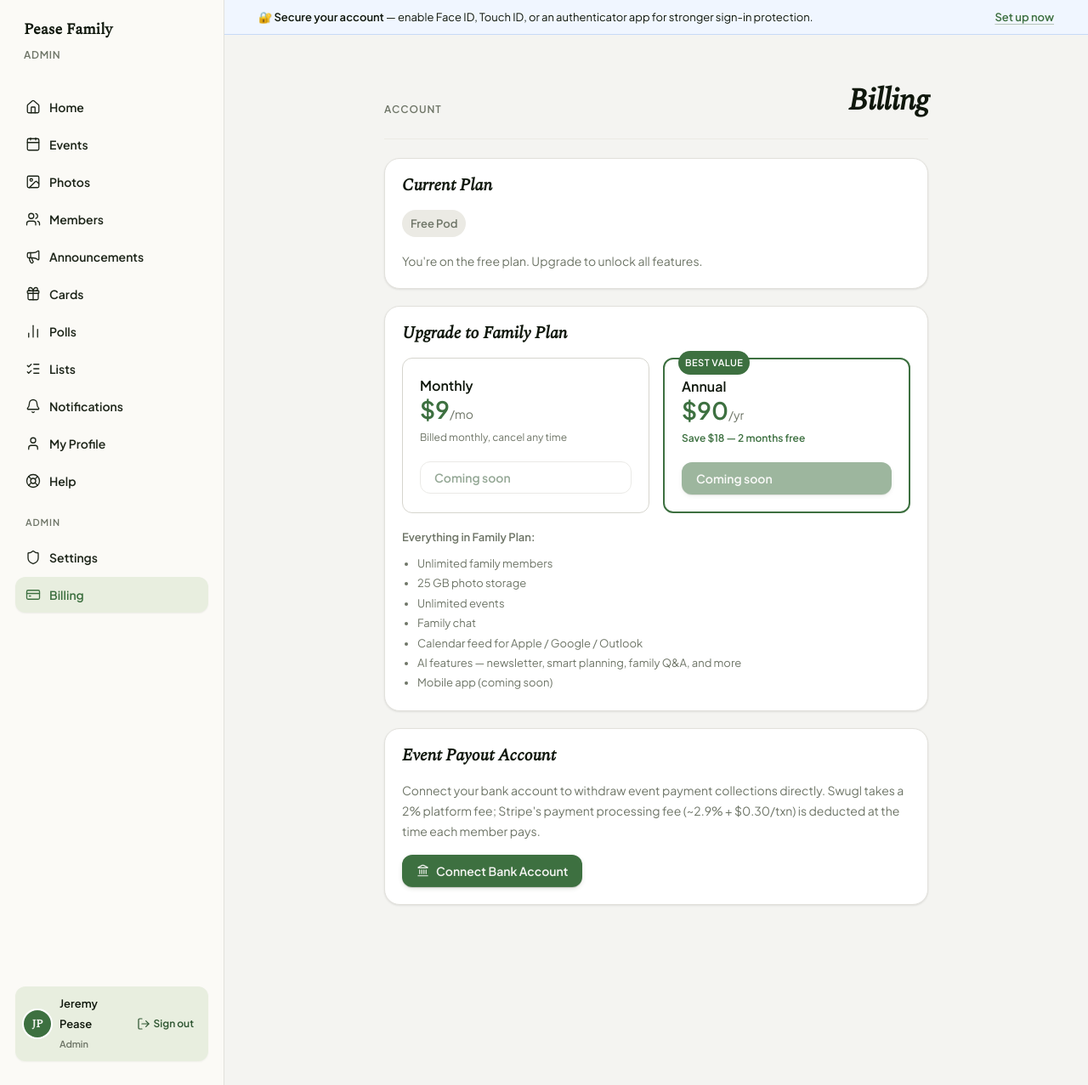
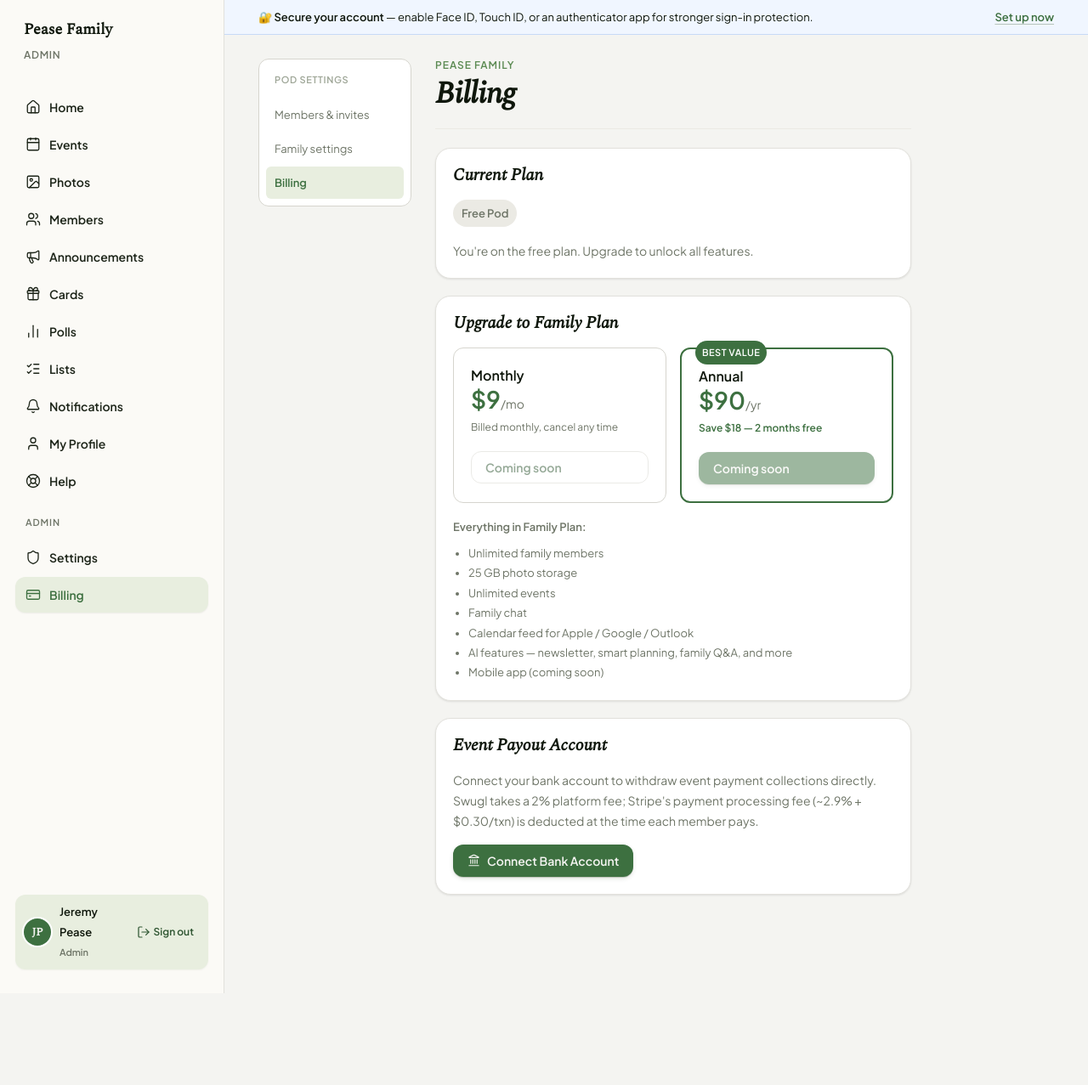
Before and after one commit to jeremypease/swugl, a Flask app: page /billing in a window 1280 px wide. Shown: the part 65-1342 px from the top of the page at 85% size. After the commit the page ends 1234 px from the top, so only its background shows below. Run offline with Flask 3, Linux system fonts and the light colour scheme; a user stored in the database is signed in; some libraries are stand-ins or nearby versions.

Commit message:
feat: billing — settings nav, page title, eyebrow, page-head, grace days urgency, remove raw Stripe ID
Co-Authored-By: Claude Sonnet 4.6 <noreply@anthropic.com>

```diff
--- a/app/billing.py
+++ b/app/billing.py
@@ -245,6 +245,10 @@ def event_payout(event_id):
 def billing_page():
     family = current_user.family
     days_left = trial_days_remaining(family)
+    grace_days_left = None
+    if family.plan == 'past_due' and family.trial_ends_at:
+        delta = (family.trial_ends_at + timedelta(days=7)) - datetime.utcnow()
+        grace_days_left = max(0, delta.days)
     s = _stripe()
     invoices = []
     if s and family.stripe_customer_id:
@@ -254,7 +258,8 @@ def billing_page():
         except Exception:
             pass
     return render_template('billing.html', family=family,
-                           days_left=days_left, invoices=invoices,
+                           days_left=days_left, grace_days_left=grace_days_left,
+                           invoices=invoices,
                            monthly_price_id=current_app.config.get('STRIPE_MONTHLY_PRICE_ID'),
                            annual_price_id=current_app.config.get('STRIPE_ANNUAL_PRICE_ID'),
                            payout_account=family.payout_account)
--- a/app/templates/billing.html
+++ b/app/templates/billing.html
@@ -1,19 +1,72 @@
 {% extends "base.html" %}
+
+{% block title %}Billing — {{ current_user.active_family.name }}{% endblock %}
+
 {% block head %}
 <style>
+.billing-layout {
+    display: grid;
+    grid-template-columns: 180px 1fr;
+    gap: 28px;
+    align-items: start;
+}
+.settings-nav {
+    position: sticky;
+    top: 66px;
+    background: var(--paper);
+    border: 1px solid var(--hairline-strong);
+    border-radius: var(--r-m);
+    padding: 8px;
+    display: flex;
+    flex-direction: column;
+    gap: 2px;
+}
+.settings-nav a {
+    display: block;
+    padding: 7px 10px;
+    border-radius: var(--r-s);
+    font-size: 13px;
+    text-decoration: none;
+    color: var(--slate);
+    transition: background .12s, color .12s;
+}
+.settings-nav a:hover { background: var(--leaf-mist); color: var(--ink); }
+.settings-nav a.active { background: var(--leaf-mist); color: var(--vine); font-weight: 600; }
 .pricing-grid { display: grid; grid-template-columns: 1fr 1fr; gap: 16px; margin-bottom: 8px; }
-@media (max-width: 680px) { .pricing-grid { grid-template-columns: 1fr; } }
+@media (max-width: 680px) {
+    .billing-layout { grid-template-columns: 1fr; }
+    .settings-nav { position: static; }
+    .pricing-grid { grid-template-columns: 1fr; }
+}
 </style>
 {% endblock %}
+
 {% block content %}
-<div class="canvas-inner" style="max-width:720px;">
+<div class="billing-layout">
+
+{# ── Settings sidebar nav (admins only) ───────────────────────── #}
+{% if current_user.active_is_admin %}
+<div class="settings-nav">
+    <div style="font-size:11px;font-weight:700;text-transform:uppercase;letter-spacing:.06em;color:var(--slate-soft);padding:4px 10px 8px;">Pod Settings</div>
+    <a href="/admin/users">Members &amp; invites</a>
+    <a href="/admin/family">Family settings</a>
+    <a href="{{ url_for('billing.billing_page') }}" class="active">Billing</a>
+</div>
+{% else %}
+<div></div>
+{% endif %}
+
+{# ── Main content ─────────────────────────────────────────────── #}
+<div style="max-width:560px;">
 
 <div class="page-head">
-    <div style="font-size:12px;font-weight:600;letter-spacing:.08em;text-transform:uppercase;color:var(--slate);margin-bottom:4px;">Account</div>
-    <h1 style="margin-bottom:4px;">Billing</h1>
+    <div>
+        <div class="eyebrow">{{ current_user.active_family.name }}</div>
+        <h1>Billing</h1>
+    </div>
 </div>
 
-{# ── Current plan ───────────────────────────────────────────────────────── #}
+{# ── Current plan ─────────────────────────────────────────────── #}
 <div class="card" style="margin-bottom:20px;">
     <div class="card-header"><h3>Current Plan</h3></div>
 
@@ -46,6 +99,11 @@
     {% elif family.plan == 'past_due' %}
         <div style="display:flex;align-items:center;gap:12px;margin-bottom:16px;">
             <span style="background:#fdecea;color:#b94a2c;font-weight:600;font-size:13px;padding:4px 10px;border-radius:99px;">Payment Failed</span>
+            {% if grace_days_left is not none %}
+            <span style="font-size:14px;color:{% if grace_days_left <= 2 %}var(--tomato){% else %}var(--slate){% endif %};">
+                {{ grace_days_left }} day{{ 's' if grace_days_left != 1 }} to fix
+            </span>
+            {% endif %}
         </div>
         <p style="font-size:14px;color:var(--slate);margin-bottom:16px;">Your last payment didn't go through. Update your payment method to restore full access.</p>
         {% if family.stripe_customer_id %}
@@ -63,7 +121,7 @@
     {% endif %}
 </div>
 
-{# ── Upgrade options (shown when not on paid plan) ──────────────────────── #}
+{# ── Upgrade options (shown when not on paid plan) ─────────────── #}
 {% if family.plan != 'paid' %}
 <div class="card" style="margin-bottom:20px;">
     <div class="card-header"><h3>Upgrade to Family Plan</h3></div>
@@ -118,7 +176,7 @@
 </div>
 {% endif %}
 
-{# ── Payout account (event collections) ────────────────────────────────── #}
+{# ── Payout account (event collections) ──────────────────────── #}
 {% if current_user.active_is_admin %}
 <div class="card" style="margin-bottom:20px;">
     <div class="card-header"><h3>Event Payout Account</h3></div>
@@ -130,7 +188,6 @@
         <span style="background:var(--leaf-mist);color:var(--vine);font-weight:600;font-size:13px;padding:4px 10px;border-radius:99px;">
             <i data-lucide="check" style="width:12px;height:12px;vertical-align:-1px;"></i> Connected
         </span>
-        <span style="font-size:13px;color:var(--slate);">{{ payout_account.stripe_account_id }}</span>
     </div>
     <form method="POST" action="/billing/connect">
         <input type="hidden" name="csrf_token" value="{{ csrf_token() }}">
@@ -157,7 +214,7 @@
 </div>
 {% endif %}
 
-{# ── Payment history ─────────────────────────────────────────────────────── #}
+{# ── Payment history ───────────────────────────────────────────── #}
 {% if invoices %}
 <div class="card">
     <div class="card-header"><h3>Payment History</h3></div>
@@ -191,4 +248,5 @@
 {% endif %}
 
 </div>
+</div>
 {% endblock %}
```
